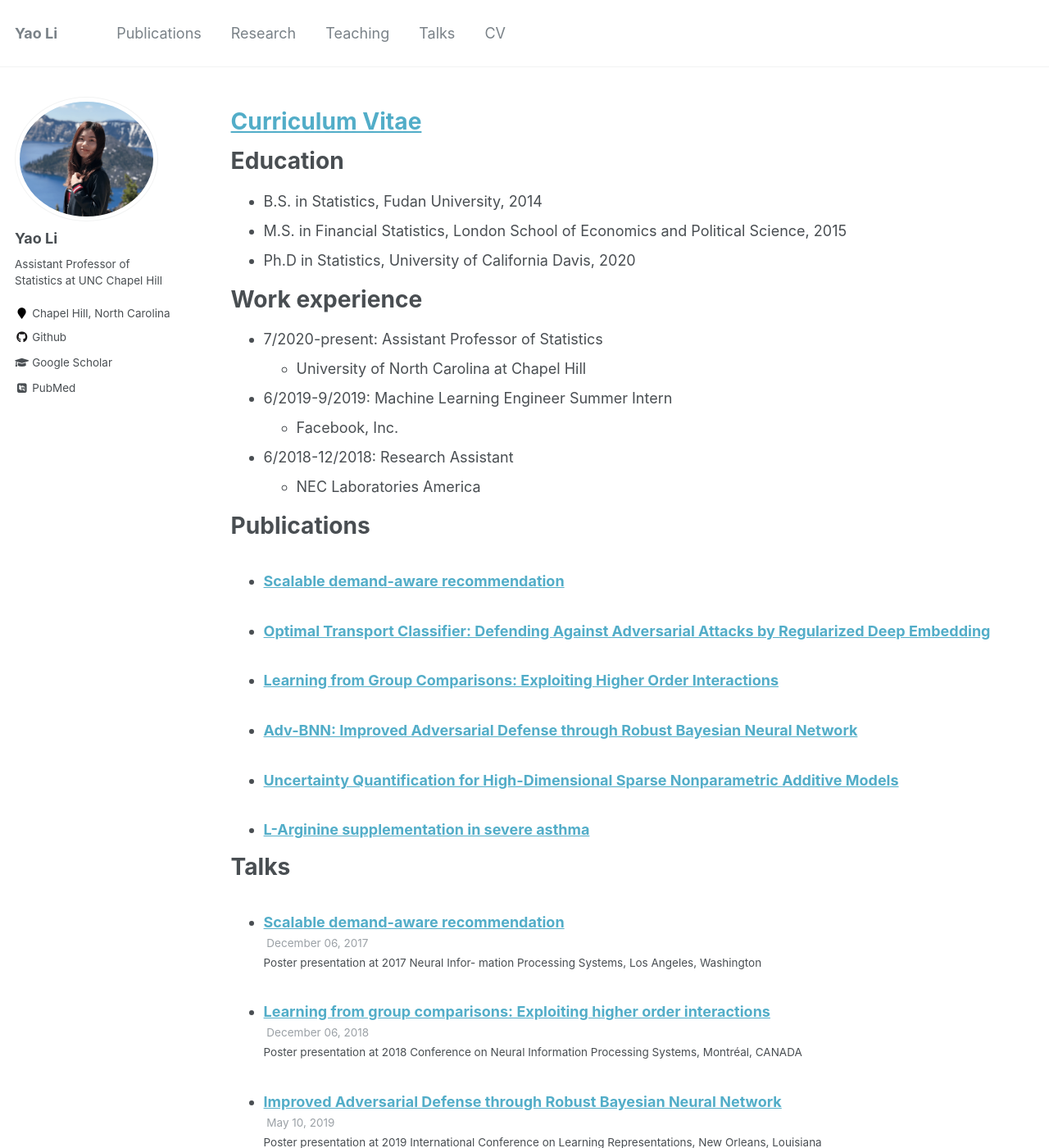
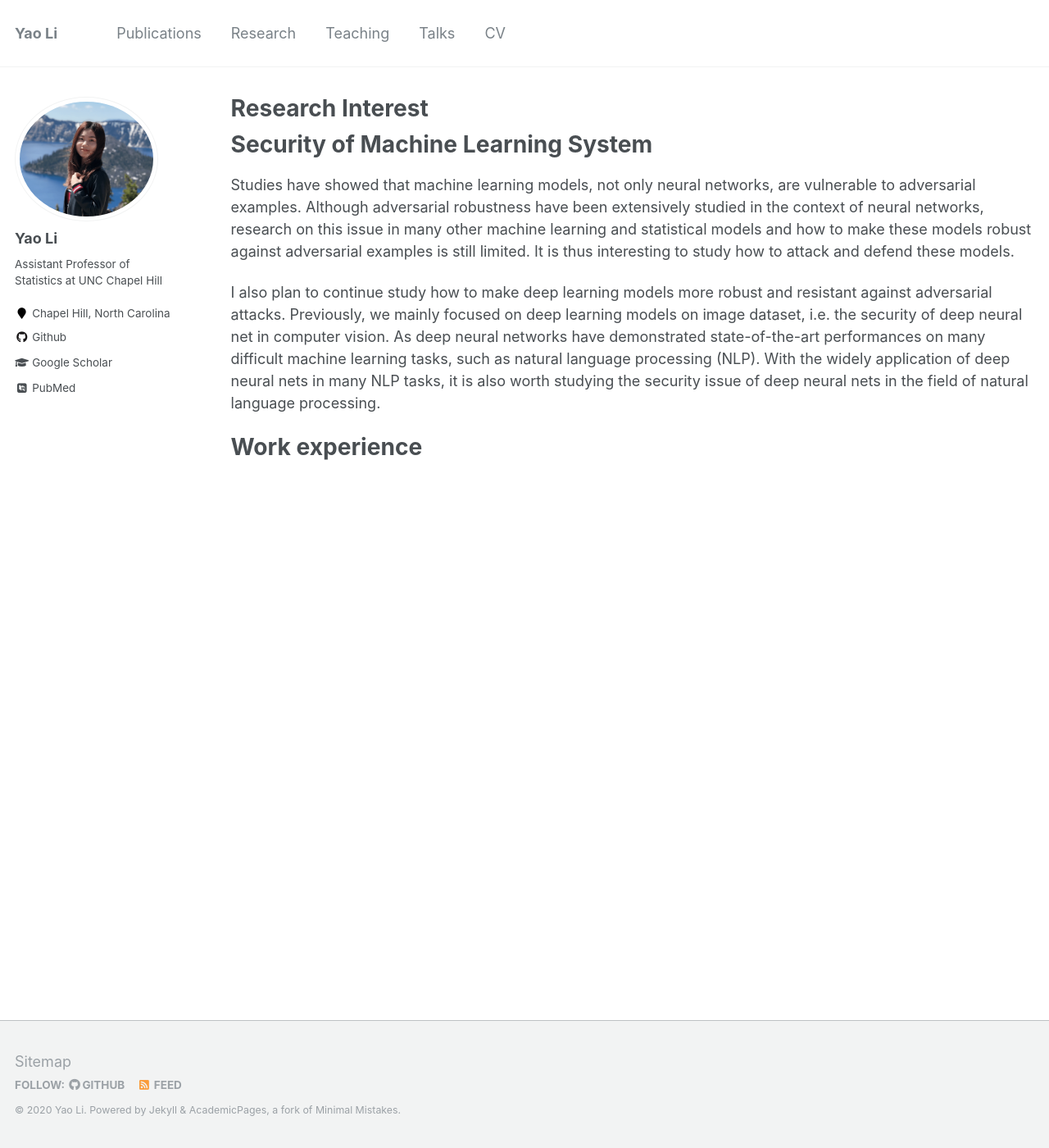
Before and after one commit to liyao880/yaoli, a Jekyll site: the page built from _pages/research.md, in a window 1280 px wide and 1400 px high. Shown: the whole window at 82% size. Built offline with Jekyll 4.4.1, drawn with Linux system fonts in a browser that asks for light colours; some web fonts are replaced; some of the changed text lies outside the part shown.

Commit message:
Update research.md

```diff
--- a/_pages/research.md
+++ b/_pages/research.md
@@ -1,6 +1,6 @@
 ---
 layout: archive
-title: ""
+title: "Research Interest"
 permalink: /research/
 author_profile: true
 redirect_from:
@@ -9,40 +9,11 @@ redirect_from:
 
 {% include base_path %}
 
-[Curriculum Vitae](http://liyao880.github.io/yaoli/files/Yao_Li_s_CV.pdf)
+Security of Machine Learning System
 ======
+Studies have showed that machine learning models, not only neural networks, are vulnerable to adversarial examples. Although adversarial robustness have been extensively studied in the context of neural networks, research on this issue in many other machine learning and statistical models and how to make these models robust against adversarial examples is still limited. It is thus interesting to study how to attack and defend these models.
 
-Education
-======
-* B.S. in Statistics, Fudan University, 2014
-* M.S. in Financial Statistics, London School of Economics and Political Science, 2015
-* Ph.D in Statistics, University of California Davis, 2020
+I also plan to continue study how to make deep learning models more robust and resistant against adversarial attacks. Previously, we mainly focused on deep learning models on image dataset, i.e. the security of deep neural net in computer vision. As deep neural networks have demonstrated state-of-the-art performances on many difficult machine learning tasks, such as natural language processing (NLP). With the widely application of deep neural nets in many NLP tasks, it is also worth studying the security issue of deep neural nets in the field of natural language processing.
 
 Work experience
 ======
-* 7/2020-present: Assistant Professor of Statistics
-  * University of North Carolina at Chapel Hill
-
-* 6/2019-9/2019: Machine Learning Engineer Summer Intern
-  * Facebook, Inc.
-
-* 6/2018-12/2018: Research Assistant
-  * NEC Laboratories America
-
-Publications
-======
-  <ul>{% for post in site.publications %}
-    {% include archive-single-cv.html %}
-  {% endfor %}</ul>
-
-Talks
-======
-  <ul>{% for post in site.talks %}
-    {% include archive-single-talk-cv.html %}
-  {% endfor %}</ul>
-
-Teaching
-======
-  <ul>{% for post in site.teaching %}
-    {% include archive-single-cv.html %}
-  {% endfor %}</ul>
```
